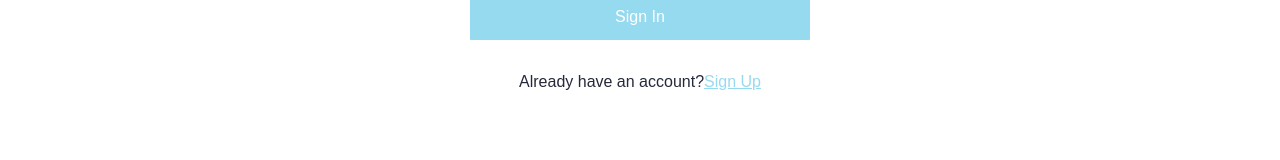
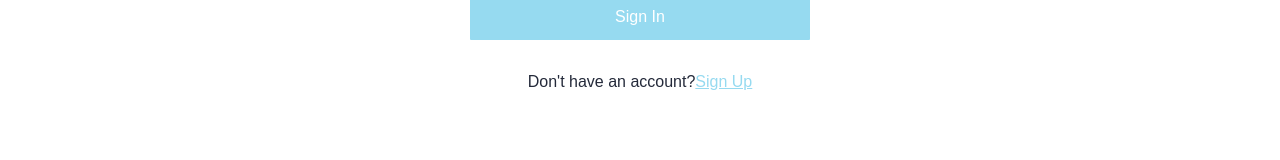
Before and after one commit to R0ixy/react-trip-app, a React (Create React App) app: page /sign-in in a window 1280 px wide. Shown: the part 438-598 px from the top of the page. Built offline with nearby package versions, Linux system fonts and the light colour scheme.

Commit message:
fixed little sign-in template mistake

```diff
--- a/src/components/sign-in/index.tsx
+++ b/src/components/sign-in/index.tsx
@@ -42,7 +42,7 @@ export const SignIn = () => {
                 <button className="button" type="submit" onClick={handleSubmit}>Sign In</button>
             </form>
             <span>
-                Already have an account?
+                Don't have an account?
                 <Link to="/sign-up" className="sign-in-form__link">Sign Up</Link>
             </span>
         </main>
```
